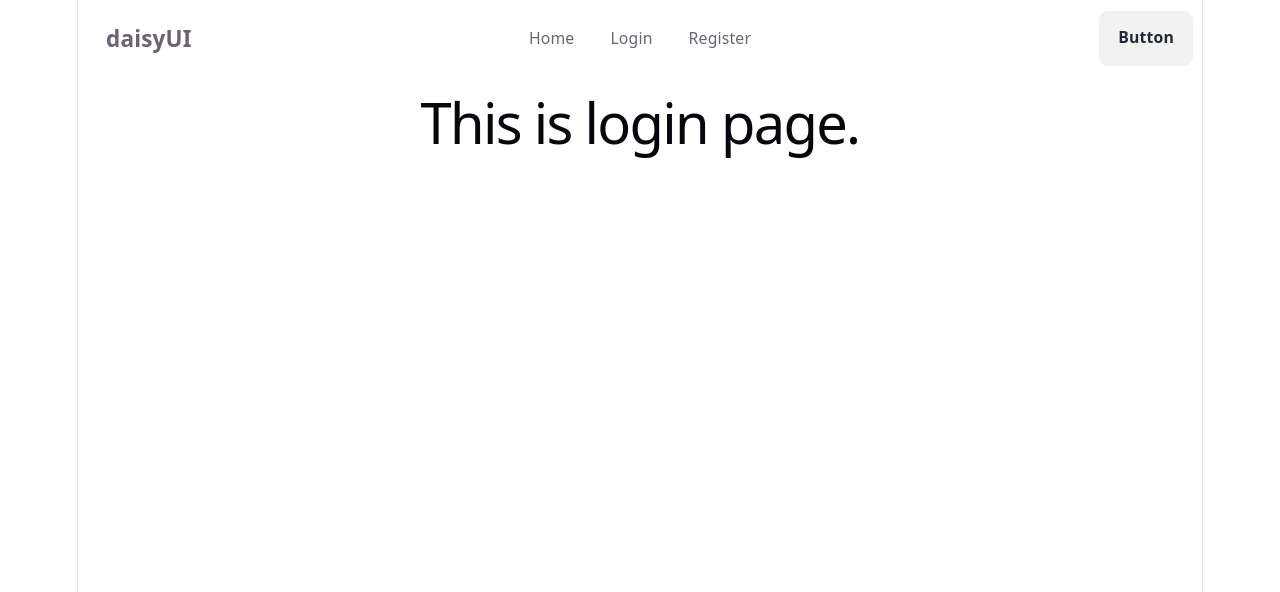
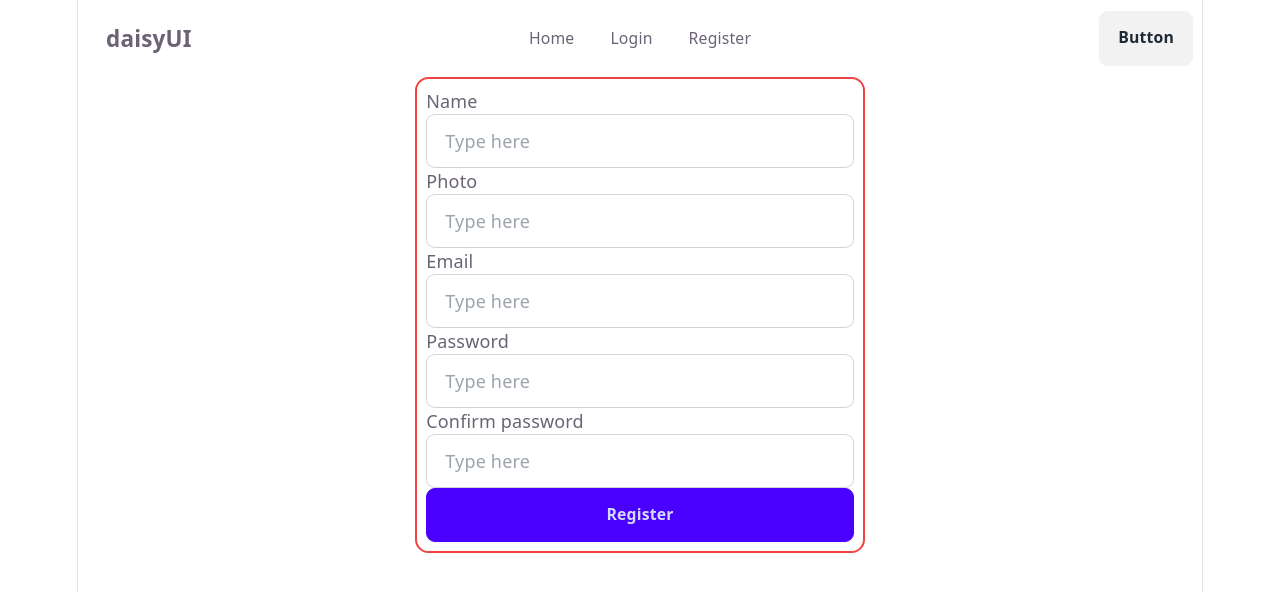
Before and after one commit to alalhosen/glasses-authentication-concept9-2-260326, a React (Vite) app: page /login in a window 1280 px wide. Shown: the top 592 px of the page. Built offline with nearby package versions, Linux system fonts and the light colour scheme.

Commit message:
register form setup

```diff
--- a/src/components/Login/Login.jsx
+++ b/src/components/Login/Login.jsx
@@ -1,11 +1,56 @@
-import React from 'react';
+import React from "react";
 
 const Login = () => {
-    return (
+  const handleRegister = (e) => {
+    e.preventDefault();
+  };
+  return (
+    <div className="w-[40%] mx-auto min-w[500px] border-2 border-red-500 p-2 rounded-xl text-left">
+      <form onSubmit={handleRegister}>
         <div>
-            <h1>This is login page.</h1>
+          <p>Name</p>
+          <input
+            type="text"
+            placeholder="Type here"
+            className="input input-bordered w-full"
+          />
         </div>
-    );
+        <div>
+          <p>Photo</p>
+          <input
+            type="text"
+            placeholder="Type here"
+            className="input input-bordered w-full"
+          />
+        </div>
+        <div>
+          <p>Email</p>
+          <input
+            type="text"
+            placeholder="Type here"
+            className="input input-bordered w-full"
+          />
+        </div>
+        <div>
+          <p>Password</p>
+          <input
+            type="text"
+            placeholder="Type here"
+            className="input input-bordered w-full"
+          />
+        </div>
+        <div>
+          <p>Confirm password</p>
+          <input
+            type="text"
+            placeholder="Type here"
+            className="input input-bordered w-full"
+          />
+        </div>
+        <button className="btn btn-primary w-full">Register</button>
+      </form>
+    </div>
+  );
 };
 
 export default Login;
```
